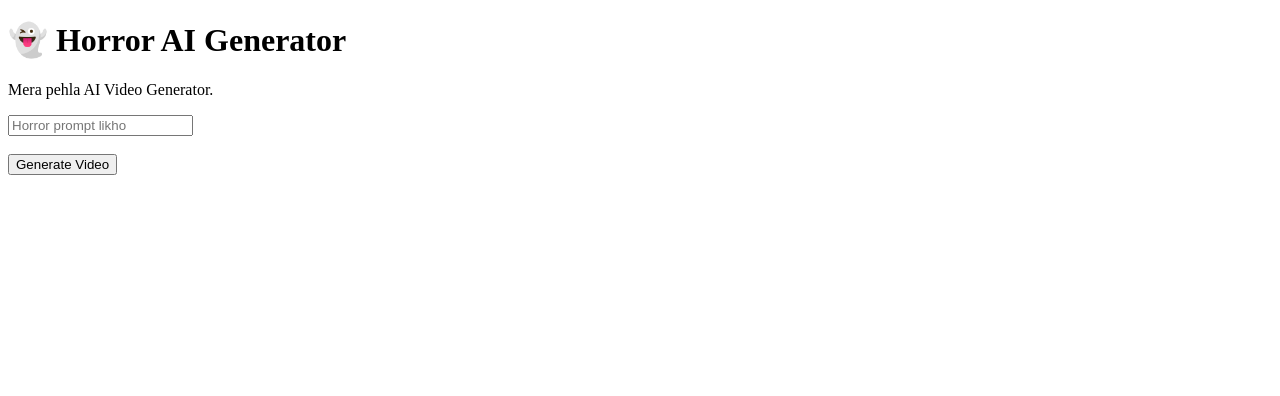
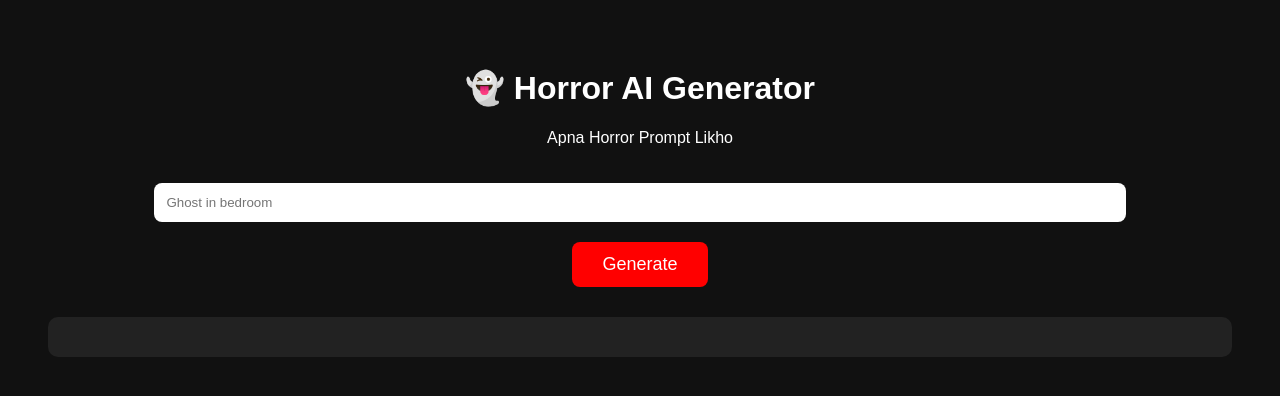
Before and after one commit to jp03071997-art/Horror-ai, a plain HTML site: page index.html in a window 1280 px wide. Drawn offline with Linux system fonts and the light colour scheme.

Commit message:
Update index.html

```diff
--- a/index.html
+++ b/index.html
@@ -1,16 +1,103 @@
 <!DOCTYPE html>
-<html>
+<html lang="en">
 <head>
+<meta charset="UTF-8">
+<meta name="viewport" content="width=device-width, initial-scale=1.0">
 <title>Horror AI Generator</title>
+
+<style>
+body{
+background:#111;
+color:white;
+font-family:Arial;
+text-align:center;
+padding:40px;
+}
+input{
+width:80%;
+padding:12px;
+border-radius:8px;
+border:none;
+margin-top:20px;
+}
+button{
+margin-top:20px;
+padding:12px 30px;
+border:none;
+border-radius:8px;
+background:red;
+color:white;
+font-size:18px;
+cursor:pointer;
+}
+#result{
+margin-top:30px;
+white-space:pre-wrap;
+text-align:left;
+background:#222;
+padding:20px;
+border-radius:10px;
+}
+</style>
+
 </head>
+
 <body>
+
 <h1>👻 Horror AI Generator</h1>
-<p>Mera pehla AI Video Generator.</p>
 
-<input type="text" placeholder="Horror prompt likho">
-<br><br>
+<p>Apna Horror Prompt Likho</p>
 
-<button>Generate Video</button>
+<input id="prompt" placeholder="Ghost in bedroom">
+
+<br>
+
+<button onclick="generate()">
+Generate
+</button>
+
+<div id="result"></div>
+
+<script>
+
+async function generate(){
+
+const prompt=document.getElementById("prompt").value;
+
+document.getElementById("result").innerHTML="Loading...";
+
+const response=await fetch("https://api.openai.com/v1/chat/completions",{
+
+method:"POST",
+
+headers:{
+"Content-Type":"application/json",
+"Authorization":"Bearer YOUR_OPENAI_API_KEY"
+},
+
+body:JSON.stringify({
+
+model:"gpt-4.1-mini",
+
+messages:[
+{
+role:"user",
+content:"Create a cinematic horror video prompt in Hindi: "+prompt
+}
+
+]
+
+})
+
+});
+
+const data=await response.json();
+
+document.getElementById("result").innerHTML=data.choices[0].message.content;
+
+}
+
+</script>
 
 </body>
 </html>
```
